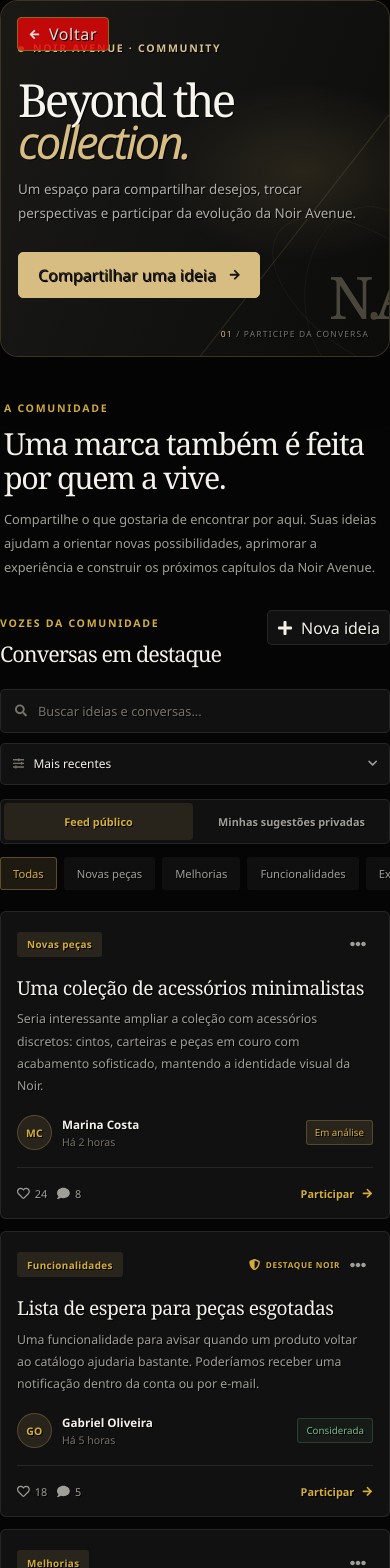
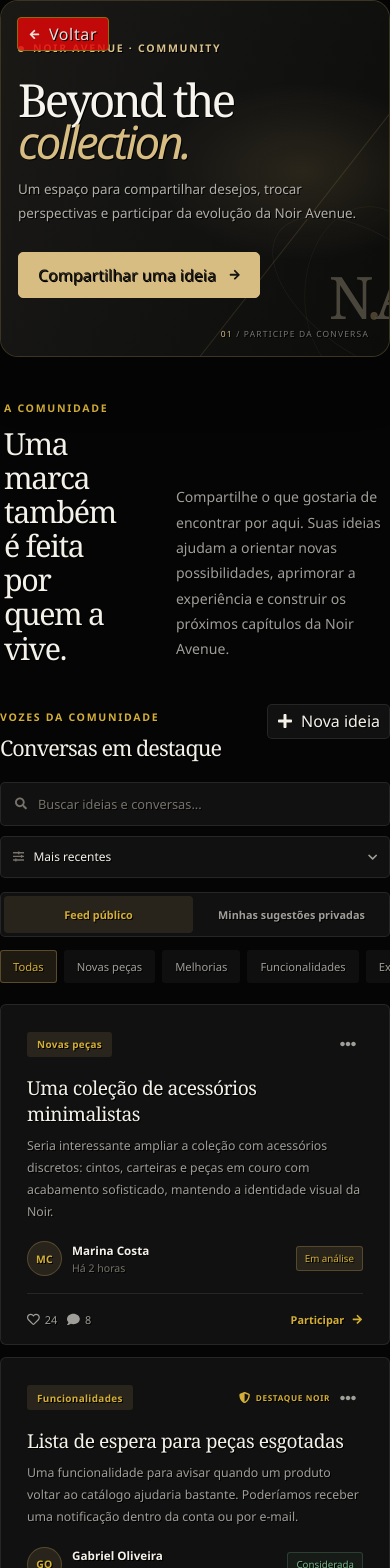
Before and after one commit to Luizfelipeosz/Noir-Avenue, a React (Vite) app: page /dashboard/community in a window 390 px wide. Shown: the top 1568 px of the page. Built offline with nearby package versions, Linux system fonts and the light colour scheme; sample sign-in values are in the browser's storage.

Commit message:
fix: refatoração visual da aba da comunidade

```diff
--- a/src/components/Community/Community.css
+++ b/src/components/Community/Community.css
@@ -12,8 +12,9 @@
   --community-input: #0d0d0d;
   --community-hover: rgba(255, 255, 255, 0.045);
   --community-shadow: 0 20px 55px rgba(0, 0, 0, 0.24);
+
   width: 100%;
-  max-width: 1500px;
+  max-width: 1760px;
   margin: 0 auto;
   color: var(--community-text);
   animation: community-enter 0.35s ease both;
@@ -289,9 +290,9 @@ html.theme-light .community-page {
 
 .community-workspace {
   display: grid;
-  grid-template-columns: minmax(0, 1fr) 300px;
+  grid-template-columns: minmax(0, 1fr) 280px;
   align-items: start;
-  gap: 28px;
+  gap: 24px;
 }
 
 .community-main-column {
@@ -1396,7 +1397,7 @@ border-color: rgba(190, 155, 87, 0.38);
 
 @media (max-width: 1120px) {
   .community-workspace {
-    grid-template-columns: minmax(0, 1fr) 270px;
+    grid-template-columns: minmax(0, 1fr) 260px;
     gap: 18px;
   }
   .community-hero-art {
@@ -1462,16 +1463,23 @@ border-color: rgba(190, 155, 87, 0.38);
     font-size: 0.53rem;
   }
   .community-intro-row {
-    display: grid;
-    gap: 13px;
-    margin-bottom: 27px;
-  }
+  display: flex;
+  align-items: flex-end;
+  justify-content: space-between;
+  gap: 60px;
+  margin: 0 0 38px;
+  padding: 0 4px;
+}
   .community-intro-row h2 {
     font-size: 1.9rem;
   }
   .community-intro-row > p {
-    font-size: 0.8rem;
-  }
+  max-width: 620px;
+  margin: 0 0 4px;
+  color: var(--community-muted);
+  font-size: 0.88rem;
+  line-height: 1.8;
+}
   .community-feed-heading {
     align-items: center;
   }
@@ -1493,8 +1501,13 @@ border-color: rgba(190, 155, 87, 0.38);
     font-size: 0.68rem;
   }
   .community-post {
-    padding: 17px 16px 0;
-  }
+  min-width: 0;
+  padding: 24px 26px 0;
+  border: 1px solid var(--community-border);
+  border-radius: 6px;
+  background: var(--community-surface);
+  transition: border-color 0.2s ease, background 0.2s ease;
+}
   .community-page .community-post-title {
     font-size: 1.2rem;
   }
```
